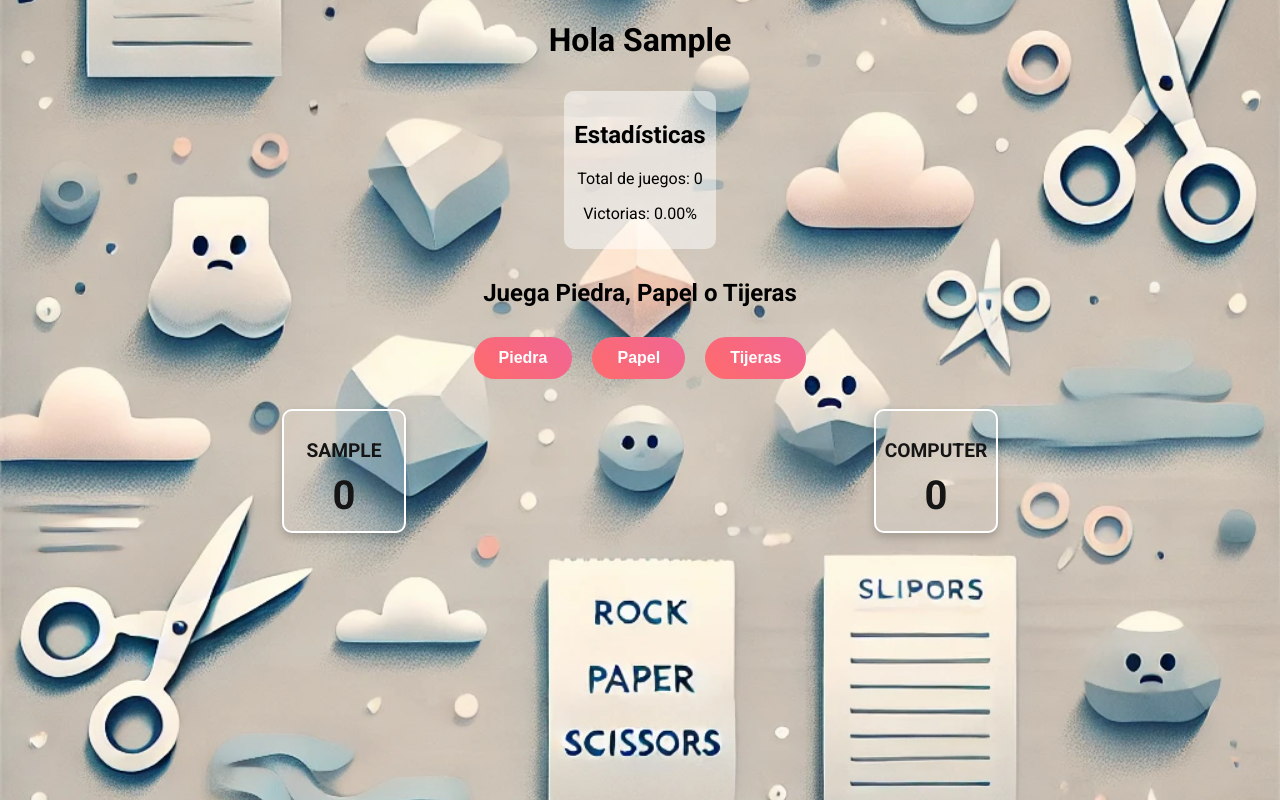
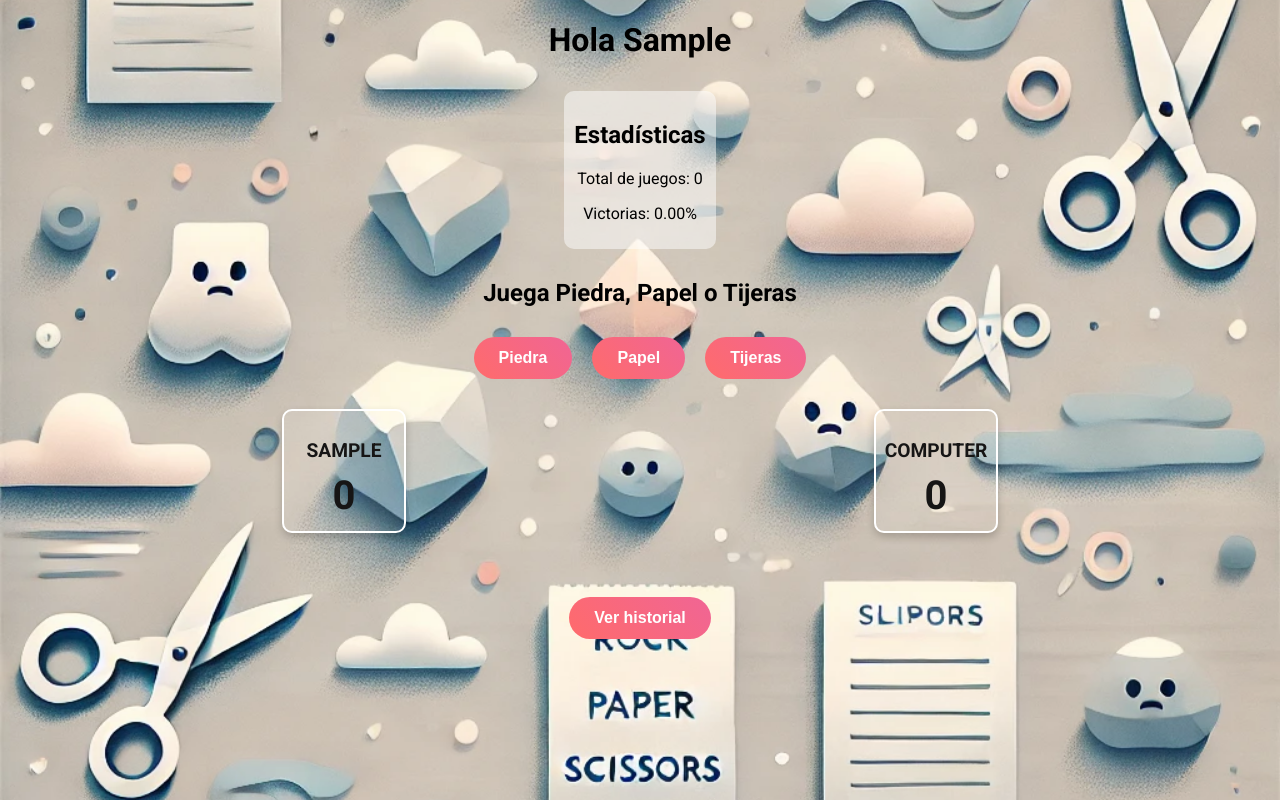
Before and after one commit to Elenacabe/PracticaPSW, a React (Create React App) app: page / in a window 1280 px wide. Both pictures are taken after typing "Sample" into the empty fields and a click on the button "Jugar". Built offline with nearby package versions, Linux system fonts and the light colour scheme.

Commit message:
toggle for history added

```diff
--- a/src/App.js
+++ b/src/App.js
@@ -7,14 +7,18 @@ import History from './History';
 function App() {
   const [user, setUser] = useState(null);
   const [history, setHistory] = useState([]);
+  const [showHistory, setShowHistory] = useState(false);
 
   const handleLogin = (username) => {
     setUser(username);
   };
+  const toggleHistory = () => {
+    setShowHistory(!showHistory);
+  }
+  const addToHistory = (result) => {
+    setHistory([...history, result]);
+  }
 
-  const addToHistory = (result) => {
-    setHistory([result,...history]);
-  };
 
   const calculateStatistics = () => {
     const totalGames = history.length;
@@ -39,7 +43,9 @@ function App() {
           </div>
           <Game onPlay={addToHistory} user={user} />
           <br/>
-           {history.length>0 && <History history={history} />}
+          {!showHistory && <button onClick={toggleHistory}>Ver historial</button>}
+          {showHistory && history.length > 0 && <History history={history} />}
+          {showHistory && <button onClick={toggleHistory}>Ocultar historial</button>}
         </>
       )}
     </div>
```
